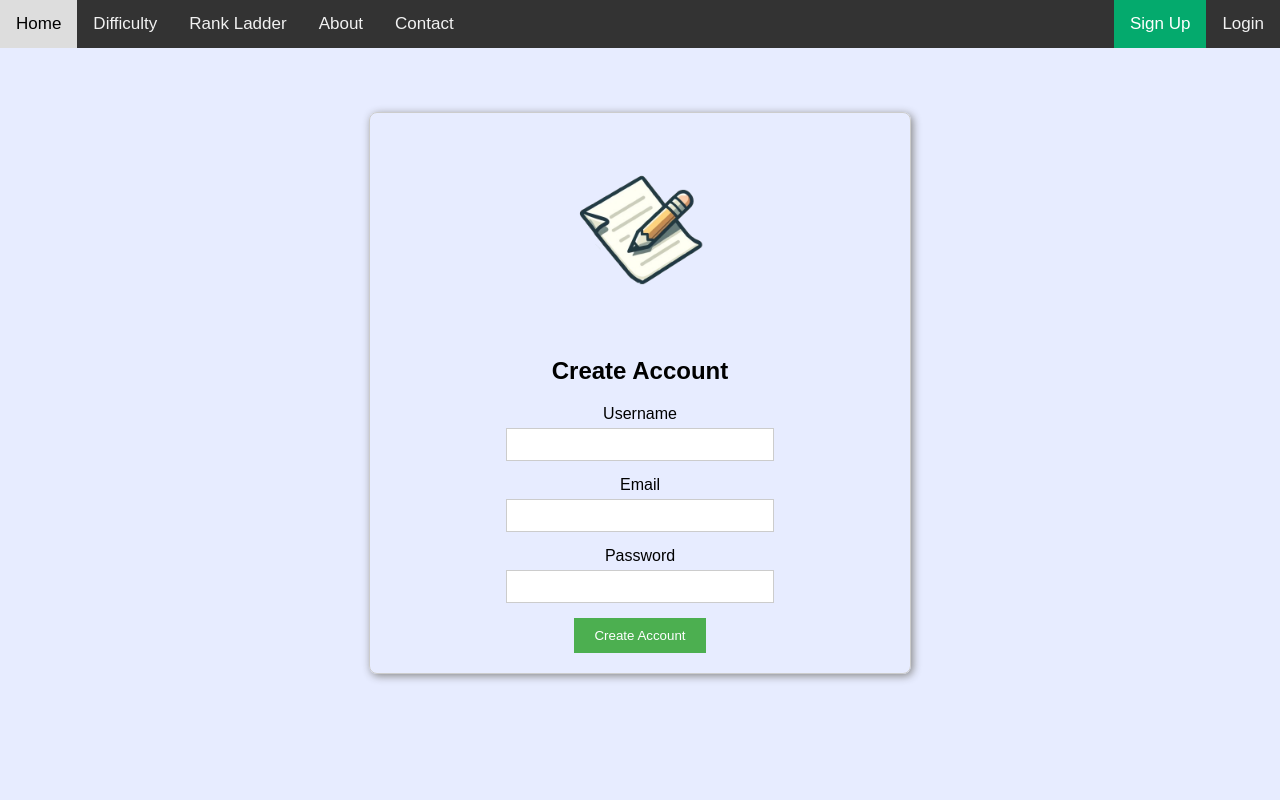
After one commit to jccoulson/write-it, a Flask app: page /create in a window 1280 px wide. The commit adds this page. Run offline with Flask 3, Linux system fonts and the light colour scheme.

Commit message:
Added create acount, login, and logout

```diff
--- a/app.py
+++ b/app.py
@@ -1,14 +1,30 @@
-from flask import Flask, request, render_template
+from flask import Flask, request, render_template, redirect, url_for, flash
 from openai import AzureOpenAI
 import os
 from dotenv import load_dotenv
 from pymongo import MongoClient
+from flask_login import LoginManager, UserMixin, login_user, login_required, logout_user, current_user
 import datetime
 import time
+from werkzeug.security import generate_password_hash, check_password_hash
+from bson.objectid import ObjectId
+
+load_dotenv()
 
 app = Flask(__name__)
+#secret key for sessions
+app.secret_key = os.getenv("SECRET_KEY")
 
-load_dotenv()
+#setting up mongoDB connection
+client = MongoClient('mongodb://localhost:27017/')
+db = client['writeit_db']  #the writeit-database
+users_collection = db.users
+
+#login setup
+login_manager = LoginManager()
+login_manager.init_app(app)
+login_manager.login_view = 'login'
+
 
 #variables for api
 api_key = os.getenv("AZURE_OAI_KEY")
@@ -21,40 +37,6 @@ api_version = os.getenv("AZURE_OAI_VERSION")
 def landing_page():
     return render_template('landing_page.html')
 
-#route for the chat page
-@app.route('/chat', methods=['POST', 'GET'])
-def ask_openai():
-    response = ""
-    if request.method == 'POST':
-        client = AzureOpenAI(
-            azure_endpoint=azure_endpoint,
-            api_key=api_key,
-            api_version=api_version
-        )
-
-        #system message for gpt
-        system_message = "You are a yugioh master. Answer in long sentences"
-
-        #get message from form submission on button press
-        user_input = request.form['message']
-
-        messages_array = [
-            {"role": "system", "content": system_message},
-            {"role": "user", "content": user_input}
-        ]
-
-        response = client.chat.completions.create(
-            model="gpt-35-turbo",
-            max_tokens=200,
-            messages=messages_array
-        )
-
-        #response given by gpt
-        generated_text = response.choices[0].message.content
-        return render_template('chat.html', response_text=generated_text)
-        #load page regardless
-    else:
-        return render_template('chat.html', response=response)
 
 #generate the writing prompts, should be called once per day
 def generate_prompts():
@@ -82,24 +64,29 @@ def generate_prompts():
     generated_text = response.choices[0].message.content
     return generated_text
 
+#globals for prompt
 current_prompts = generate_prompts()
 last_gen_time = datetime.date.today()
 
+
 @app.route('/prompt')
+@login_required
 def prompt():
     global last_gen_time
     global current_prompts
     print(last_gen_time)
 
-    #check if its been a day since someone has alst been on page to generate new prompt
+    #check if its been a day since someone has last been on page to generate new prompt
     if last_gen_time < datetime.date.today():
         current_prompts = generate_prompts()
         last_gen_time = datetime.date.today()
     return render_template('prompt.html', response_text=current_prompts)
 
+#page that uses openai to analyze the submitted essay
 @app.route('/analysis', methods=['POST'])
+@login_required
 def analysis():
-
+    #empty list incase got to page wtihout post request, can probably remove
     response_list = [""]*3
     text_parts = [""]*2
     analysis_parts = [""]*2
@@ -161,14 +148,14 @@ def analysis():
         messages_array.append({"role": "system", "content": system_message2})
 
         response = client.chat.completions.create(
-            model="gpt-4",
+            model="gpt-4", #needs to be gpt4, gpt3.5 cannot follow instructions
             max_tokens=200,
             messages=messages_array
         )
         isolated_analysis = response.choices[0].message.content
         messages_array.append({"role": "assistant", "content": isolated_analysis})
 
-        print(isolated_analysis)
+        #split on the special character told to gpt
         parts = isolated_analysis.split('|||')
 
         text_parts = [part.strip() for part in parts[::2]]  #extract the text
@@ -177,6 +164,7 @@ def analysis():
         time.sleep(5.5)
 
         #####QUERY 3#####
+        #get numerical score
         system_message3 = "Now write a numerical score from 0-1000 for the original writing. Here is the rubric: 600 points for how well you think it was written, 200 points for length, and 200 points for your choosing for these last 200 points make it very difficult to get all 200 but it is possible but has to be a perfect piece of writing in your mind. The response is only the number, nothing else."
         messages_array.append({"role": "system", "content": system_message3})
 
@@ -187,12 +175,76 @@ def analysis():
         )
         score_analysis = response.choices[0].message.content
         response_list[2] = score_analysis
-
-
         return render_template('analysis.html', response_list=response_list, text_parts = text_parts, analysis_parts = analysis_parts)
     else:
         return render_template('analysis.html', response_list=response_list, text_parts = text_parts, analysis_parts = analysis_parts)
 
+#usermixin has methods that check if the user is authenticated and other important things
+class User(UserMixin):
+    def __init__(self, username, id):
+        self.username = username
+        self.id = str(id)
+
+#find the user from the database
+@login_manager.user_loader #tells flask to use this function for user retrieval
+def load_user(user_id):
+    user = users_collection.find_one({"_id": ObjectId(user_id)})  # need to use ObjectID or breaks
+    if user:
+        return User(username=user['username'], id=user['_id'])
+    return None
+
+@app.route('/login', methods=['GET', 'POST'])
+def login():
+    #get username and password from form
+    if request.method == 'POST':
+        username = request.form['username']
+        password = request.form['password']
+        #find user in database
+        user = users_collection.find_one({'username': username})
+        #check the username and password
+        if user and check_password_hash(user['password'], password):
+            #login and go to landing page
+            user_obj = User(username=user['username'], id=user['_id'])
+            login_user(user_obj)
+            return redirect(url_for('landing_page'))
+        else:
+            #display error message
+            flash('Invalid credentials. Please try again.')
+    return render_template('login.html')
+
+#logout and redirect to login
+@app.route('/logout')
+def logout():
+    logout_user()
+    return redirect(url_for('login'))
+
+
+@app.route('/create', methods=['GET', 'POST'])
+def create_account():
+    #get info from create account form
+    if request.method == 'POST':
+        #creating account from username, password, and email
+        username = request.form['username']
+        email = request.form['email']
+        password = request.form['password']
+
+        #check database for existing user/email, they have to bunique
+        existing_user = users_collection.find_one({'username': username})
+        existing_email = users_collection.find_one({'email': email})
+
+        if existing_user or existing_email:
+            if existing_user:
+                flash('Username already exists.')
+            if existing_email:
+                flash('Email already registered.')
+            return redirect(url_for('create_account'))
+
+        #hash the password then insert into database
+        hashed_password = generate_password_hash(password, method='pbkdf2:sha256')
+        users_collection.insert_one({'username': username, 'email': email, 'password': hashed_password})
+        flash('Account created successfully!')
+        return redirect(url_for('login'))
+    return render_template('create_account.html')
 
 if __name__ == '__main__':
     app.run(debug=True)
--- a/requirements.txt
+++ b/requirements.txt
@@ -3,3 +3,4 @@ openai==1.30.2
 python-dotenv==1.0.1
 pymongo==4.7.2
 dnspython==2.6.1
+Flask-login==0.6.3
--- /dev/null
+++ b/static/css/login_create.css
@@ -0,0 +1,66 @@
+body {
+    height: 100vh;
+    width: 100vw;
+    background-color: #E7ECFF;
+    font-family: 'Arial', sans-serif;
+    margin:0
+}
+
+/*paper iamge above login*/
+img {
+    width: 40%;
+    height:40%
+  }
+
+  /*container with all login elements*/
+.container {
+    min-width: 500px;
+    text-align: center;
+    width: 20%;
+    margin: 0 auto;
+    margin-top: 5%;
+    padding: 20px;
+    border: 1px solid #ccc;
+    box-shadow: 2px 2px 8px #888888;
+
+    border-radius: 8px;
+}
+
+.form-group {
+    margin-bottom: 15px;
+}
+
+.form-group label {
+    display: block;
+    margin-bottom: 5px;
+}
+
+.form-group input {
+    width: 50%;
+    padding: 8px;
+    border: 1px solid #ccc;
+}
+
+button {
+    background-color: #4CAF50;
+    color: white;
+    border: none;
+    padding: 10px 20px;
+    cursor: pointer;
+}
+
+button:hover {
+    opacity: 0.8;
+}
+
+/*for messages such as account exists and login required*/
+.alert {
+    background-color: #f4f4f4;
+    border-left: 6px solid #ccc;
+    margin-top: 20px;
+    padding: 10px;
+}
+
+.alert p {
+    margin: 0;
+}
--- a/static/css/navbar.css
+++ b/static/css/navbar.css
@@ -5,7 +5,6 @@
   overflow: hidden;
 }
 
-  /* Style the links inside the navigation bar */
 .topnav a {
   float: left;
   color: #f2f2f2;
@@ -15,13 +14,16 @@
   font-size: 17px;
 }
 
-  /* Change the color of links on hover */
+/*for login, create account, and logout*/
+.topnav a.auth-link {
+  float: right;
+}
+
 .topnav a:hover {
   background-color: #ddd;
   color: black;
 }
 
-  /* Add a color to the active/current link */
 .topnav a.active {
   background-color: #04AA6D;
   color: white;
--- /dev/null
+++ b/templates/create_account.html
@@ -0,0 +1,54 @@
+<!DOCTYPE html>
+<html lang="en">
+<head>
+    <meta charset="UTF-8">
+    <title>Create Account</title>
+    <link rel="stylesheet" href="/static/css/login_create.css">
+    <link rel="stylesheet" href="/static/css/navbar.css">
+</head>
+<div class="topnav">
+    <a href="/">Home</a>
+    <a href="#difficulty">Difficulty</a>
+    <a href="#rankings">Rank Ladder</a>
+    <a href="#about">About</a>
+    <a href="#contact">Contact</a>
+    {% if current_user.is_authenticated %}
+        <a href="{{ url_for('logout') }}" class="auth-link">Logout</a>
+    {% else %}
+        <a href="{{ url_for('login') }}" class="auth-link">Login</a>
+        <a href="{{ url_for('create_account') }}" class="auth-link active">Sign Up</a>
+    {% endif %}
+</div>
+<body>
+
+    <div class="container">
+        <img src="/static/images/paper_pencil.png" alt="paper_pencil">
+        <h2>Create Account</h2>
+        <form method="POST" action="/create">
+            <div class="form-group">
+                <label for="username">Username</label>
+                <input type="text" id="username" name="username" required>
+            </div>
+            <div class="form-group">
+                <label for="email">Email</label>
+                <input type="email" id="email" name="email" required>
+            </div>
+            <div class="form-group">
+                <label for="password">Password</label>
+                <input type="password" id="password" name="password" required>
+            </div>
+            <button type="submit">Create Account</button>
+        </form>
+    </div>
+    {% with messages = get_flashed_messages() %}
+    {% if messages %}
+        <div class="alert">
+            {% for message in messages %}
+                <p>{{ message }}</p>
+            {% endfor %}
+        </div>
+    {% endif %}
+    {% endwith %}
+</body>
+</html>
+</html>
```
Also changed, not shown: static/css/index.css (deleted, +0 -80 lines), templates/analysis.html (+11 -4 lines), templates/index.html (deleted, +0 -23 lines), templates/landing_page.html (+14 -3 lines), templates/login.html (added, +48 -0 lines), templates/prompt.html (+10 -3 lines), static/images/paper_pencil.png (added). Lines whose indentation alone changed are shown as unchanged.
